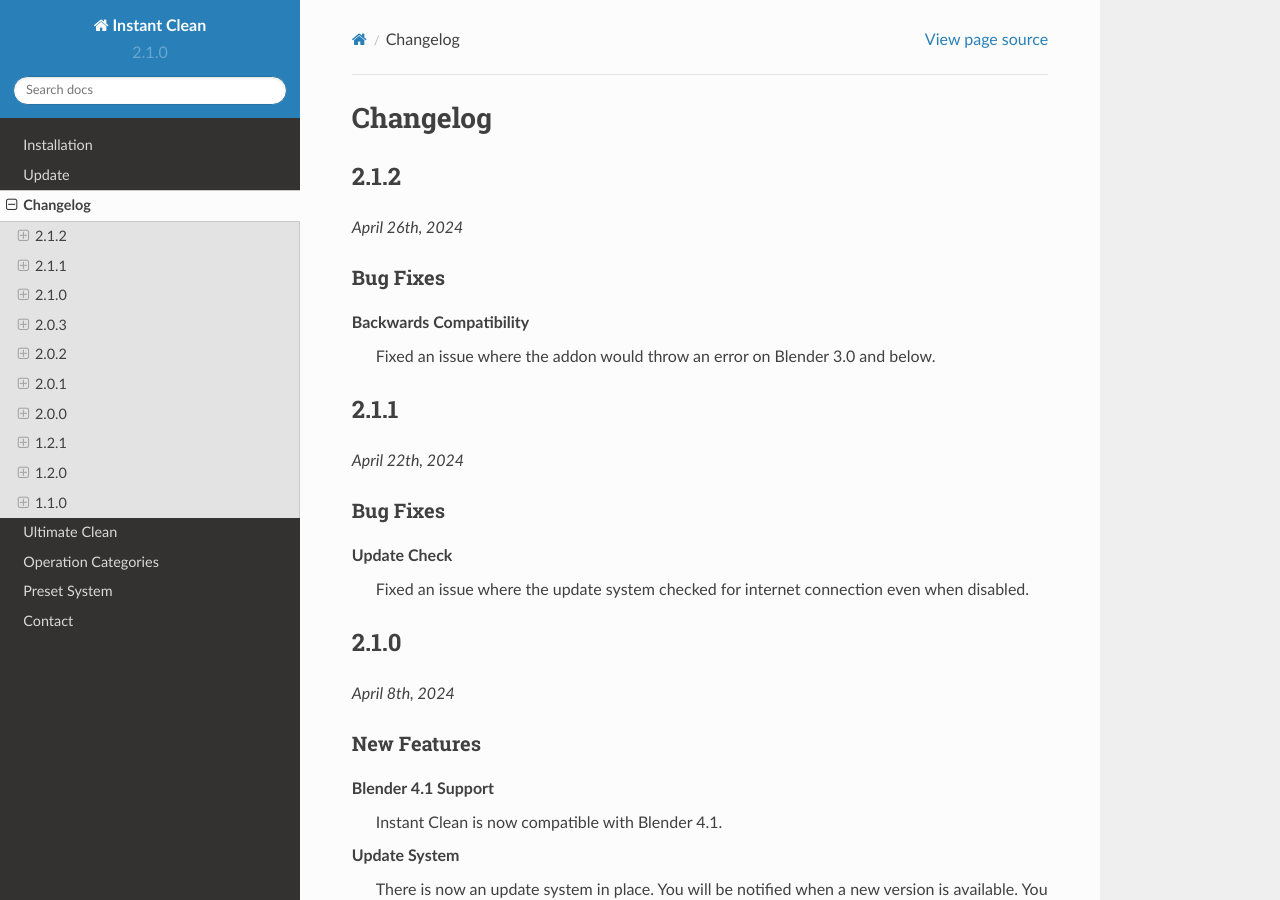
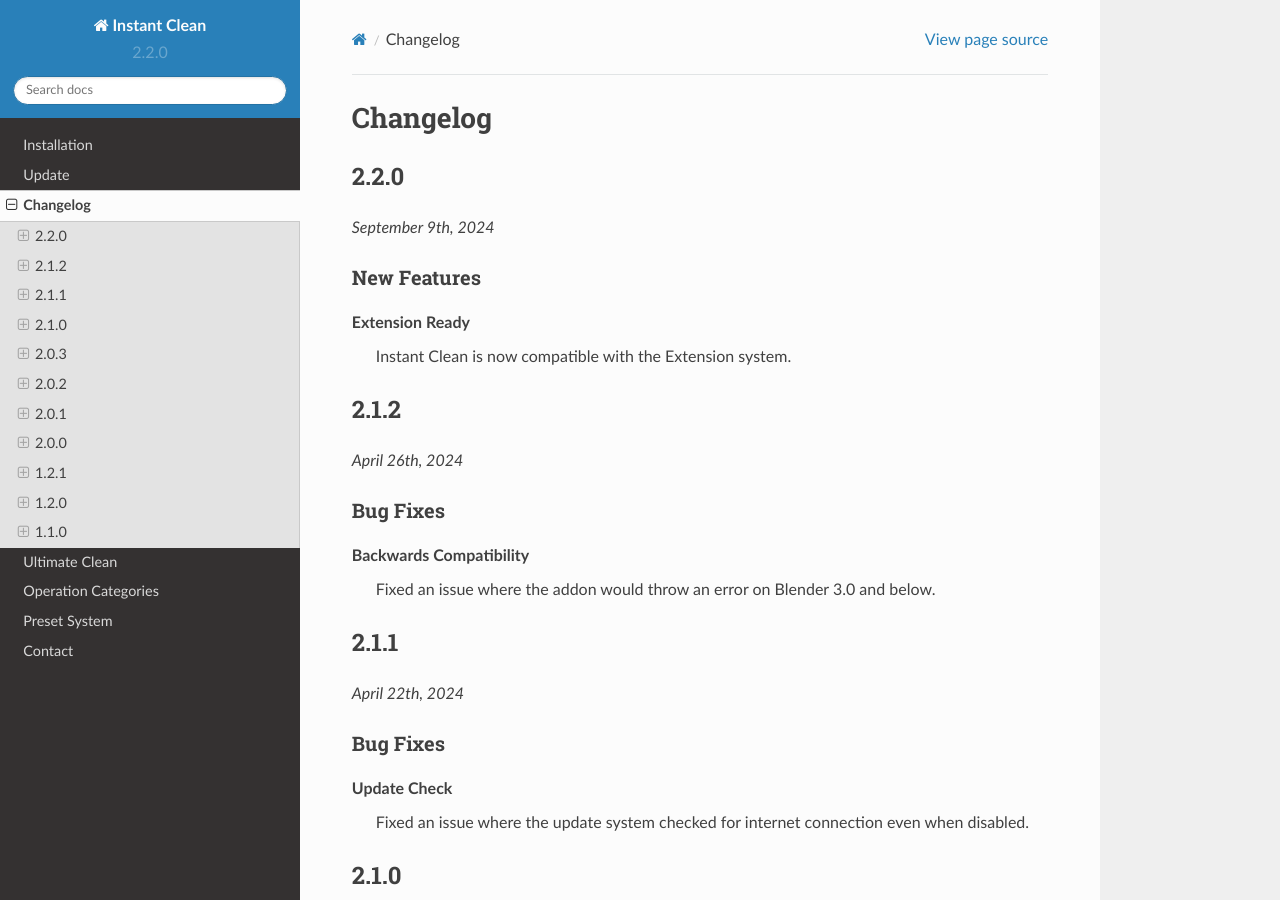
Before and after one commit to rubenmesserschmidt/Instant-Clean_docs, a Sphinx documentation site: the page built from docs/source/changelog.rst, in a window 1280 px wide and 900 px high. Built offline with Sphinx 7.4.7 and the Read the Docs theme 2.0.0, drawn with Linux system fonts in a browser that asks for light colours.

Commit message:
update 2.2.0

```diff
--- a/docs/source/changelog.rst
+++ b/docs/source/changelog.rst
@@ -1,6 +1,20 @@
 =========
 Changelog
 =========
+
+#####
+2.2.0
+#####
+
+*September 9th, 2024*
+
+************
+New Features
+************
+
+**Extension Ready**
+    Instant Clean is now compatible with the Extension system.
+
 
 #####
 2.1.2
--- a/docs/source/conf.py
+++ b/docs/source/conf.py
@@ -6,8 +6,8 @@
 copyright = "2024, Ruben Messerschmidt"
 author = "Ruben Messerschmidt"
 
-release = "2.1.0"
-version = "2.1.0"
+release = "2.2.0"
+version = "2.2.0"
 
 # -- General configuration
 
```
Also changed, not shown: 1 other file.
